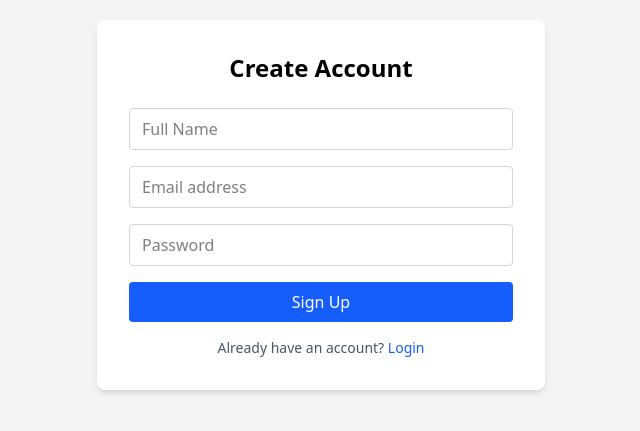
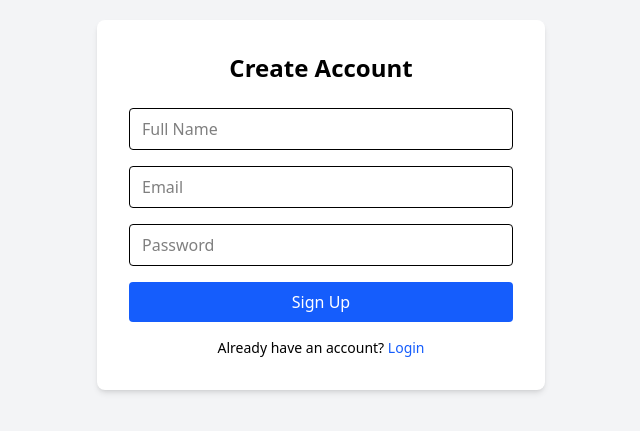
Before and after one commit to saurabh-saini/E-Commerce-Website-and-Admin-Panel, a React app in the folder frontend/: page /register in a window 1280 px wide. Shown: the part 195-626 px from the top of the page, without its empty margins (319-959 px from the left). Built offline with nearby package versions, Linux system fonts and the light colour scheme; the HTML template or start-up script is replaced by a standard one.

Commit message:
Register API Integrated and add FormError Component and add Service Folder used for api to communicate frontend and backend togather

```diff
--- a/frontend/package.json
+++ b/frontend/package.json
@@ -11,10 +11,13 @@
   },
   "dependencies": {
     "@tailwindcss/vite": "^4.1.18",
+    "axios": "^1.13.2",
     "react": "^19.2.0",
     "react-dom": "^19.2.0",
+    "react-hook-form": "^7.71.0",
     "react-otp-input": "^3.1.1",
-    "react-router-dom": "^7.12.0"
+    "react-router-dom": "^7.12.0",
+    "react-toastify": "^11.0.5"
   },
   "devDependencies": {
     "@eslint/js": "^9.39.1",
--- /dev/null
+++ b/frontend/src/components/FormError.tsx
@@ -0,0 +1,9 @@
+type Props = {
+  message?: string;
+};
+
+export default function FormError({ message }: Props) {
+  if (!message) return null;
+
+  return <p className="text-red-500 text-xs mt-1">{message}</p>;
+}
--- a/frontend/src/main.tsx
+++ b/frontend/src/main.tsx
@@ -1,10 +1,13 @@
-import { StrictMode } from 'react'
-import { createRoot } from 'react-dom/client'
-import './index.css'
-import App from './App.tsx'
+import { StrictMode } from "react";
+import { createRoot } from "react-dom/client";
+import "./index.css";
+import App from "./App.tsx";
+import { ToastContainer } from "react-toastify";
+import "react-toastify/dist/ReactToastify.css";
 
-createRoot(document.getElementById('root')!).render(
+createRoot(document.getElementById("root")!).render(
   <StrictMode>
     <App />
-  </StrictMode>,
-)
+    <ToastContainer position="top-right" autoClose={3000} hideProgressBar />
+  </StrictMode>
+);
--- a/frontend/src/pages/onboarding/Register.tsx
+++ b/frontend/src/pages/onboarding/Register.tsx
@@ -1,41 +1,90 @@
+import { useForm } from "react-hook-form";
+import { Link, useNavigate } from "react-router-dom";
+import { toast } from "react-toastify";
+import api from "../../services/api";
 import AuthLayout from "../../components/AuthLayout";
-import { Link } from "react-router-dom";
+import FormError from "../../components/FormError";
+
+type RegisterForm = {
+  name: string;
+  email: string;
+  password: string;
+};
 
 export default function Register() {
+  const navigate = useNavigate();
+
+  const {
+    register,
+    handleSubmit,
+    formState: { errors, isSubmitting },
+  } = useForm<RegisterForm>();
+
+  const onSubmit = async (data: RegisterForm) => {
+    try {
+      const res = await api.post("/auth/register", data);
+      toast.success(res.data.message || "Registered successfully");
+      navigate("/login");
+    } catch {
+      // global axios interceptor handles error toast
+    }
+  };
+
   return (
     <AuthLayout title="Create Account">
-      <form className="space-y-4">
+      <form onSubmit={handleSubmit(onSubmit)} className="space-y-4">
         {/* Name */}
+        <div>
           <input
-          type="text"
+            {...register("name", { required: "Name is required" })}
             placeholder="Full Name"
-          className="w-full border border-gray-300 px-3 py-2 rounded focus:outline-none focus:ring-2 focus:ring-blue-500"
+            className="w-full border px-3 py-2 rounded"
           />
+          <FormError message={errors.name?.message} />
+        </div>
 
         {/* Email */}
+        <div>
           <input
+            {...register("email", {
+              required: "Email is required",
+              pattern: {
+                value: /^\S+@\S+$/i,
+                message: "Invalid email address",
+              },
+            })}
             type="email"
-          placeholder="Email address"
-          className="w-full border border-gray-300 px-3 py-2 rounded focus:outline-none focus:ring-2 focus:ring-blue-500"
+            placeholder="Email"
+            className="w-full border px-3 py-2 rounded"
           />
+          <FormError message={errors.email?.message} />
+        </div>
 
         {/* Password */}
+        <div>
           <input
+            {...register("password", {
+              required: "Password is required",
+              minLength: {
+                value: 6,
+                message: "Password must be at least 6 characters",
+              },
+            })}
             type="password"
             placeholder="Password"
-          className="w-full border border-gray-300 px-3 py-2 rounded focus:outline-none focus:ring-2 focus:ring-blue-500"
+            className="w-full border px-3 py-2 rounded"
           />
+          <FormError message={errors.password?.message} />
+        </div>
 
-        {/* Button */}
         <button
-          type="submit"
-          className="w-full bg-blue-600 text-white py-2 rounded hover:bg-blue-700 transition"
+          disabled={isSubmitting}
+          className="w-full bg-blue-600 text-white py-2 rounded hover:bg-blue-700"
         >
-          Sign Up
+          {isSubmitting ? "Creating account..." : "Sign Up"}
         </button>
 
-        {/* Login link */}
-        <p className="text-sm text-center text-gray-600">
+        <p className="text-sm text-center">
           Already have an account?{" "}
           <Link to="/login" className="text-blue-600 hover:underline">
             Login
--- /dev/null
+++ b/frontend/src/services/api.ts
@@ -0,0 +1,54 @@
+import axios from "axios";
+import { toast } from "react-toastify";
+
+const api = axios.create({
+  baseURL: "http://localhost:8082/api",
+  headers: {
+    "Content-Type": "application/json",
+  },
+});
+
+/* 🔐 Request Interceptor */
+api.interceptors.request.use(
+  (config) => {
+    const token = localStorage.getItem("token");
+
+    // Token expected but missing
+    if (!token && config.url?.includes("/auth") === false) {
+      toast.error("Session expired. Please login again.");
+    }
+
+    if (token) {
+      config.headers.Authorization = `Bearer ${token}`;
+    }
+
+    return config;
+  },
+  (error) => {
+    toast.error("Request error");
+    return Promise.reject(error);
+  }
+);
+
+/* ❌ Global Response Error Handler */
+api.interceptors.response.use(
+  (response) => response,
+  (error) => {
+    const message =
+      error.response?.data?.message || error.message || "Something went wrong";
+
+    // Auth errors
+    if (error.response?.status === 401) {
+      toast.error("Unauthorized. Please login again.");
+      localStorage.removeItem("token");
+    } else if (error.response?.status === 403) {
+      toast.error("Access denied");
+    } else {
+      toast.error(message);
+    }
+
+    return Promise.reject(error);
+  }
+);
+
+export default api;
```
Also changed, not shown: 1 other file (tests, documents, lock files or other folders). Lines whose indentation alone changed are shown as unchanged.
